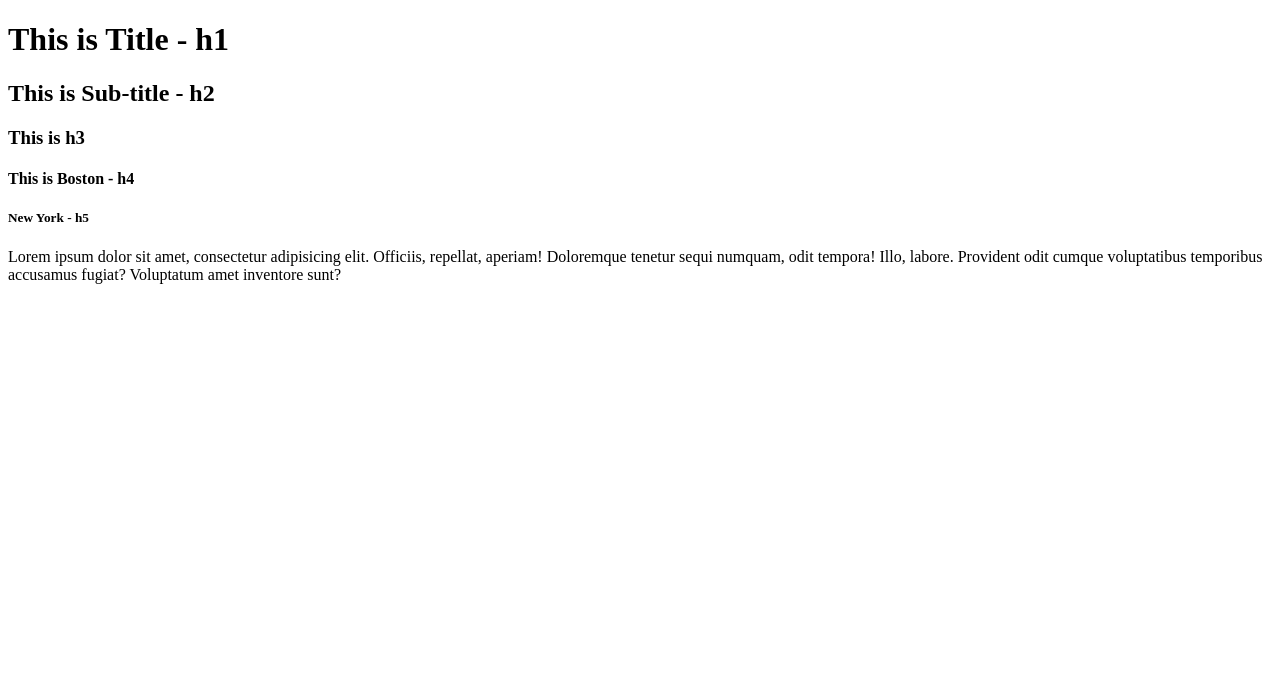
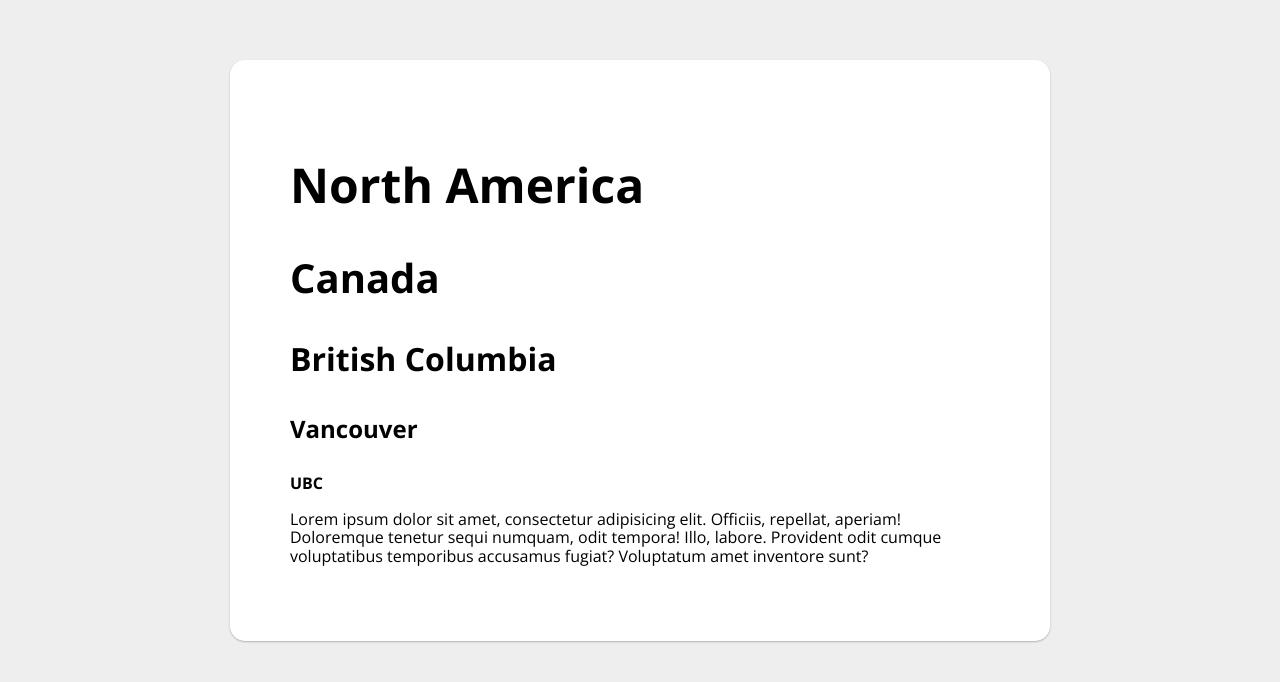
Before and after one commit to KevinGao2201/first_html_project, a plain HTML site: page index.html in a window 1280 px wide. Drawn offline with nearby package versions, Linux system fonts and the light colour scheme.

Commit message:
add titles, turn on css except default.css, update css for h1 to h5 and change type

```diff
--- a/css/style.css
+++ b/css/style.css
@@ -1,5 +1,5 @@
 body{
-    font-family: 'helvetica neue', arial, sans-serif;
+    font-family: 'Open Sans', sans-serif;
     background-color: #EEEEEE;
 }
 .wraper{
@@ -16,13 +16,23 @@ body{
 }
 .content h1{
     font-size: 3em;
-    position: relative;
-    left: -3px;
+    margin-bottom: 10px;
 }
 .content h2{
-    font-family: Garamond, serif;
+    font-size: 2.5em;
+    margin-bottom: 10px;
+}
+.content h3{
+    font-size: 2em;
+    margin-bottom: 10px;
+}
+.content h4{
     font-size: 1.5em;
-    margin-bottom: 16px;
+    margin-bottom: 10px;
+}
+.content h5{
+    font-size: 1em;
+    margin-bottom: 10px;
 }
 p{
     font-size: 1em;
--- a/index.html
+++ b/index.html
@@ -3,19 +3,18 @@
 <head>
     <meta charset="UTF-8">
     <title>[ This is the first html. ]</title>
-<!--
-    <link rel="stylesheet" href="css/default.css">
+<!--    <link rel="stylesheet" href="css/default.css">-->
     <link rel="stylesheet" href="css/style.css">
--->
+    <link href='http://fonts.googleapis.com/css?family=Open+Sans:400,700' rel='stylesheet' type='text/css'>
 </head>
 <body>
     <div id="first" class="wraper">
         <div class="content">
-        <h1>This is Title - h1</h1>
-        <h2>This is Sub-title - h2</h2>
-        <h3>This is h3</h3>
-        <h4>This is Boston - h4</h4>
-        <h5>New York - h5</h5>
+        <h1>North America</h1>
+        <h2>Canada</h2>
+        <h3>British  Columbia</h3>
+        <h4>Vancouver</h4>
+        <h5>UBC</h5>
         <p>Lorem ipsum dolor sit amet, consectetur adipisicing elit. Officiis, repellat, aperiam! Doloremque tenetur sequi numquam, odit tempora! Illo, labore. Provident odit cumque voluptatibus temporibus accusamus fugiat? Voluptatum amet inventore sunt?</p>
         </div>
     </div>
```
